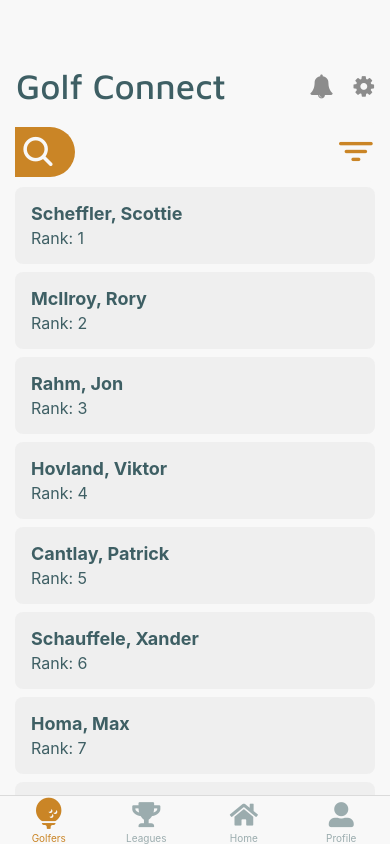
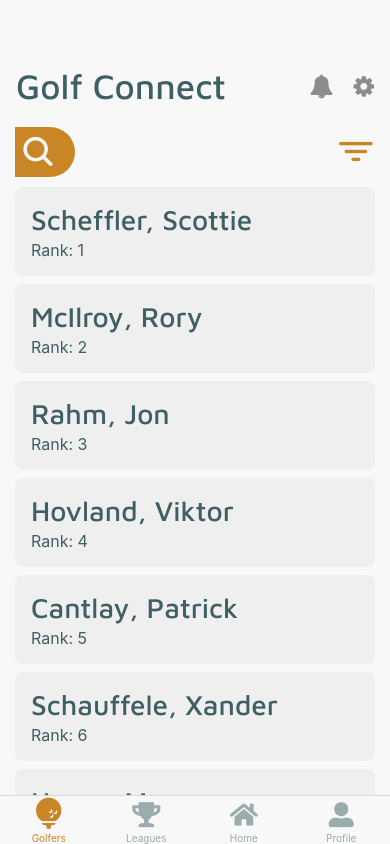
Before and after one commit to nmoore14/golf-connect, a React Native app: screen /Golfers in a window 390 px wide. Built offline with nearby package versions, Linux system fonts and the light colour scheme.

Commit message:
[Golfers] Adjust golfer title font size and weight

```diff
--- a/src/components/ui/Golfers/GolferListItem.tsx
+++ b/src/components/ui/Golfers/GolferListItem.tsx
@@ -28,7 +28,7 @@ const GolferListItem: React.FC<GolferListItemProps> = ({ golfer }) => {
           backgroundColor: context.theme.colors.backgroundAlt,
         }}>
           <Text style={{
-            ...styles.title,
+            ...styles.golferTitle,
             color: context.theme.colors.primary
           }}>
             {golfer.lastName}, {golfer.firstName}
@@ -51,9 +51,9 @@ const styles = StyleSheet.create({
     marginBottom: 8,
     borderRadius: 8,
   },
-  title: {
-    fontSize: 18,
-    fontWeight: 'bold',
+  golferTitle: {
+    fontFamily: 'MavenPro-Medium',
+    fontSize: 28,
     marginBottom: 4,
   },
   description: {
```
